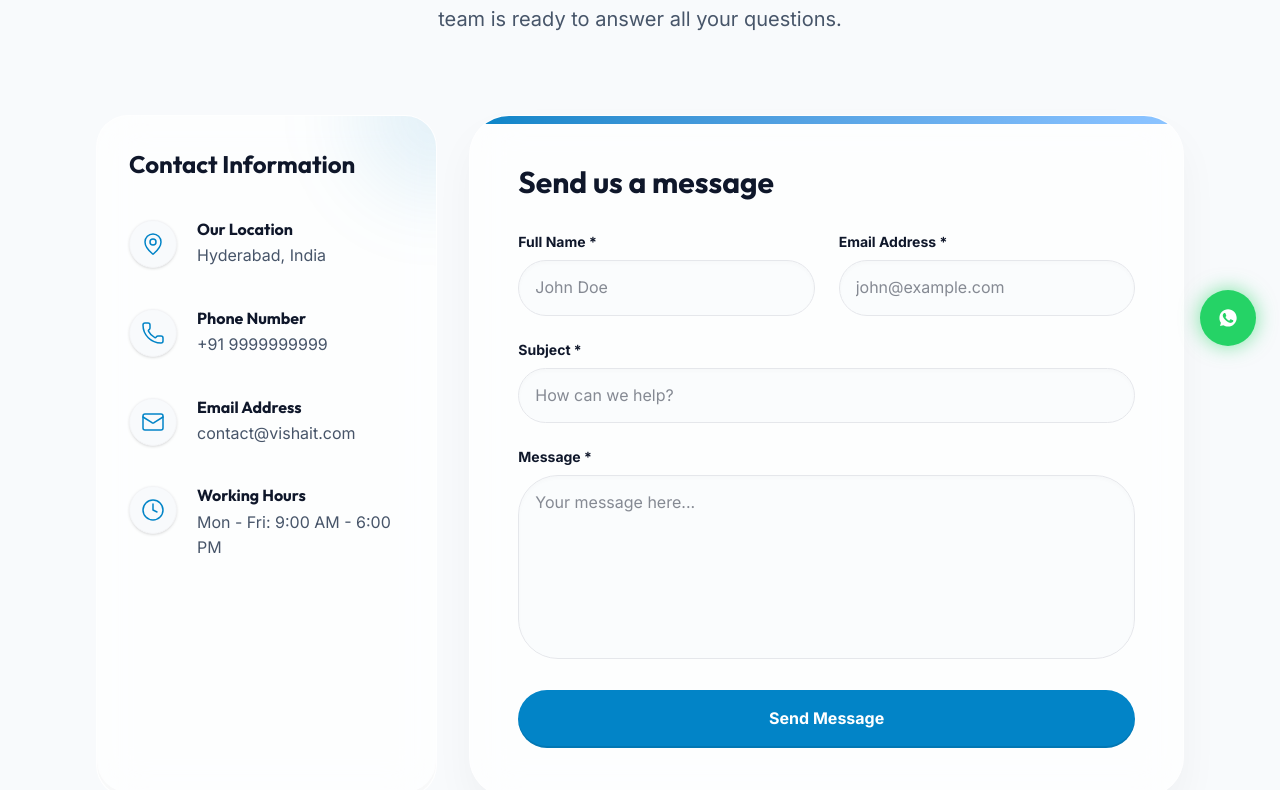
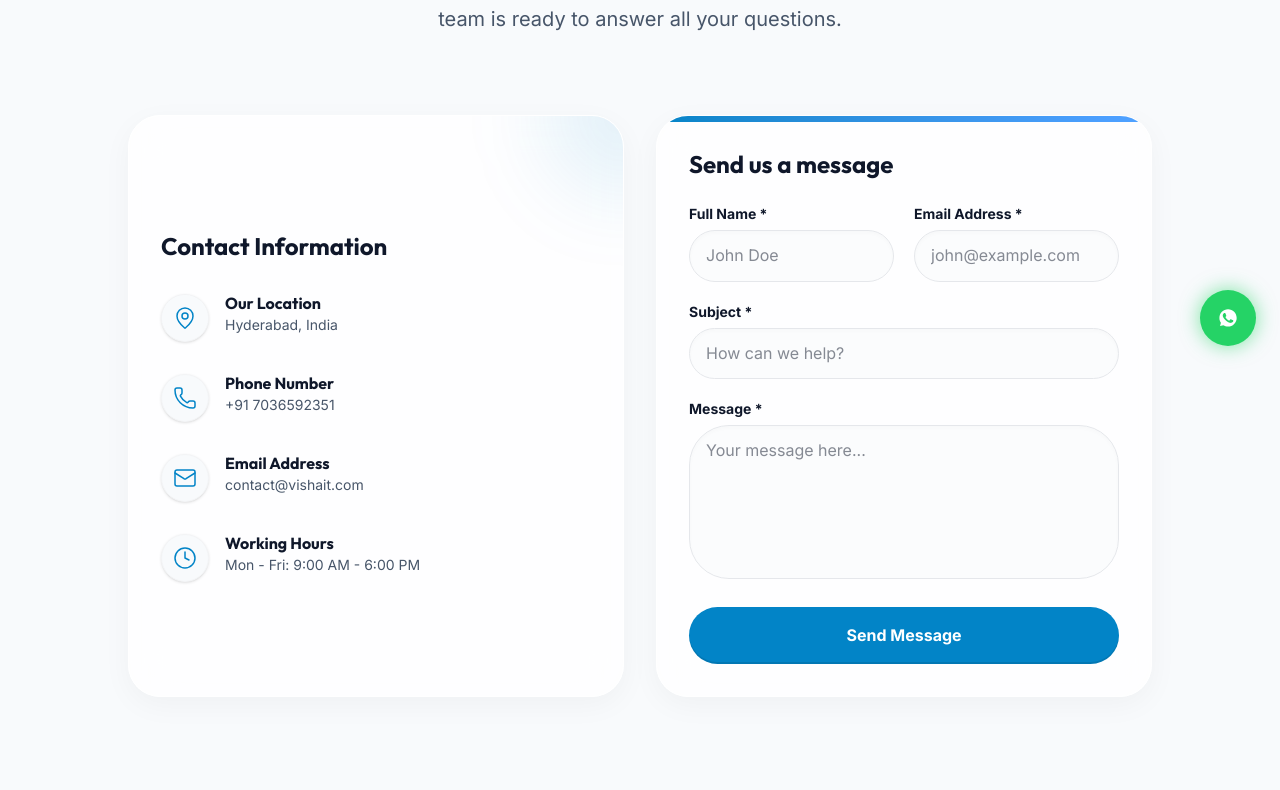
Before and after one commit to PamaCloud/Visha-IT-Solutions, a Next.js app: page /contact in a window 1280 px wide. Shown: the part 430-1220 px from the top of the page. Built offline with nearby package versions, Linux system fonts and the light colour scheme; no server answers; a web font is replaced by a local one.

Commit message:
mobile version

```diff
--- a/src/app/contact/page.tsx
+++ b/src/app/contact/page.tsx
@@ -39,62 +39,62 @@ export default function ContactPage() {
           </SlideUp>
         </div>
 
-        <div className="grid grid-cols-1 lg:grid-cols-3 gap-8">
+        <div className="grid grid-cols-1 lg:grid-cols-2 gap-8 max-w-5xl mx-auto">
 
-          <SlideUp delay={0.3} className="lg:col-span-1">
-            <div className="bg-white/70 backdrop-blur-xl p-8 rounded-[2rem] shadow-[0_8px_30px_rgb(0,0,0,0.04)] shadow-[inset_0_-4px_0_0_rgba(0,0,0,0.02)] border border-white/50 h-full relative overflow-hidden">
+          <SlideUp delay={0.3} className="h-full">
+            <div className="bg-white/80 backdrop-blur-xl p-8 rounded-[2rem] shadow-[0_8px_30px_rgb(0,0,0,0.04)] border border-white relative overflow-hidden h-full flex flex-col justify-center">
               <div className="absolute -top-20 -right-20 w-40 h-40 bg-primary/10 rounded-full blur-2xl"></div>
 
-              <h3 className="text-2xl font-bold font-display text-secondary mb-10 relative z-10">Contact Information</h3>
+              <h3 className="text-2xl font-bold font-display text-secondary mb-8 relative z-10">Contact Information</h3>
 
-              <div className="space-y-10 relative z-10">
-                <div className="flex items-start gap-5 group">
+              <div className="space-y-8 relative z-10">
+                <div className="flex items-start gap-4 group">
                   <div className="w-12 h-12 bg-surface border border-gray-100 text-primary rounded-xl flex items-center justify-center shrink-0 shadow-sm group-hover:scale-110 group-hover:bg-primary group-hover:text-white transition-all duration-300">
                     <MapPin size={24} strokeWidth={1.5} />
                   </div>
                   <div>
-                    <h4 className="font-bold text-secondary mb-1">Our Location</h4>
-                    <p className="text-secondary-light">Hyderabad, India</p>
+                    <h4 className="font-bold text-secondary mb-0.5">Our Location</h4>
+                    <p className="text-secondary-light text-sm">Hyderabad, India</p>
                   </div>
                 </div>
 
-                <div className="flex items-start gap-5 group">
+                <div className="flex items-start gap-4 group">
                   <div className="w-12 h-12 bg-surface border border-gray-100 text-primary rounded-xl flex items-center justify-center shrink-0 shadow-sm group-hover:scale-110 group-hover:bg-primary group-hover:text-white transition-all duration-300">
                     <Phone size={24} strokeWidth={1.5} />
                   </div>
                   <div>
-                    <h4 className="font-bold text-secondary mb-1">Phone Number</h4>
-                    <p className="text-secondary-light">+91 9999999999</p>
+                    <h4 className="font-bold text-secondary mb-0.5">Phone Number</h4>
+                    <p className="text-secondary-light text-sm">+91 7036592351</p>
                   </div>
                 </div>
 
-                <div className="flex items-start gap-5 group">
+                <div className="flex items-start gap-4 group">
                   <div className="w-12 h-12 bg-surface border border-gray-100 text-primary rounded-xl flex items-center justify-center shrink-0 shadow-sm group-hover:scale-110 group-hover:bg-primary group-hover:text-white transition-all duration-300">
                     <Mail size={24} strokeWidth={1.5} />
                   </div>
                   <div>
-                    <h4 className="font-bold text-secondary mb-1">Email Address</h4>
-                    <p className="text-secondary-light">contact@vishait.com</p>
+                    <h4 className="font-bold text-secondary mb-0.5">Email Address</h4>
+                    <p className="text-secondary-light text-sm">contact@vishait.com</p>
                   </div>
                 </div>
 
-                <div className="flex items-start gap-5 group">
+                <div className="flex items-start gap-4 group">
                   <div className="w-12 h-12 bg-surface border border-gray-100 text-primary rounded-xl flex items-center justify-center shrink-0 shadow-sm group-hover:scale-110 group-hover:bg-primary group-hover:text-white transition-all duration-300">
                     <Clock size={24} strokeWidth={1.5} />
                   </div>
                   <div>
-                    <h4 className="font-bold text-secondary mb-1">Working Hours</h4>
-                    <p className="text-secondary-light">Mon - Fri: 9:00 AM - 6:00 PM</p>
+                    <h4 className="font-bold text-secondary mb-0.5">Working Hours</h4>
+                    <p className="text-secondary-light text-sm">Mon - Fri: 9:00 AM - 6:00 PM</p>
                   </div>
                 </div>
               </div>
             </div>
           </SlideUp>
 
-          <SlideUp delay={0.4} className="lg:col-span-2">
-            <div className="bg-white/70 backdrop-blur-xl p-8 md:p-12 rounded-[2.5rem] shadow-[0_20px_40px_rgb(0,0,0,0.04)] border border-white/50 h-full relative overflow-hidden">
-              <div className="absolute top-0 right-0 w-full h-2 bg-gradient-to-r from-primary to-blue-300"></div>
-              <h3 className="text-3xl font-bold font-display text-secondary mb-8">Send us a message</h3>
+          <SlideUp delay={0.4} className="h-full">
+            <div className="bg-white/80 backdrop-blur-xl p-8 rounded-[2rem] shadow-[0_8px_30px_rgb(0,0,0,0.04)] border border-white h-full relative overflow-hidden flex flex-col">
+              <div className="absolute top-0 right-0 w-full h-1.5 bg-gradient-to-r from-primary to-blue-400"></div>
+              <h3 className="text-2xl font-bold font-display text-secondary mb-6">Send us a message</h3>
               <ContactForm />
             </div>
           </SlideUp>
--- a/src/components/forms/ContactForm.tsx
+++ b/src/components/forms/ContactForm.tsx
@@ -27,10 +27,15 @@ export default function ContactForm() {
       formData.append(key, value as string);
     });
 
-    // Wait, the handler needs to support contact. I will update enquiryHandlers.ts.
     const result = await submitContactEnquiry(formData);
 
     if (result.success) {
+      // Navigate to WhatsApp
+      const phoneNumber = "917036592351";
+      const text = `Hello Visha IT Solutions,%0A%0A*Name:* ${data.fullName}%0A*Email:* ${data.email}%0A*Subject:* ${data.subject}%0A*Message:* ${data.message}`;
+      const whatsappUrl = `https://wa.me/${phoneNumber}?text=${text}`;
+      window.open(whatsappUrl, '_blank');
+
       setSuccess(true);
       reset();
     } else {
@@ -50,30 +55,30 @@ export default function ContactForm() {
   }
 
   return (
-    <form onSubmit={handleSubmit(onSubmit)} className="space-y-6">
+    <form onSubmit={handleSubmit(onSubmit)} className="space-y-5">
       {serverError && (
         <div className="p-4 bg-red-50 text-red-600 rounded-lg text-sm font-medium border border-red-100">
           {serverError}
         </div>
       )}
 
-      <div className="grid grid-cols-1 md:grid-cols-2 gap-6">
+      <div className="grid grid-cols-1 md:grid-cols-2 gap-5">
         <div>
-          <label className="block text-sm font-bold text-secondary mb-2">Full Name *</label>
+          <label className="block text-sm font-bold text-secondary mb-1.5">Full Name *</label>
           <input
             {...register("fullName")}
-            className="w-full bg-surface/50 border border-gray-200 text-secondary rounded-xl px-4 py-3.5 focus:outline-none focus:ring-2 focus:ring-primary/20 focus:border-primary transition-all duration-300 shadow-[inset_0_2px_4px_rgba(0,0,0,0.02)]"
+            className="w-full bg-surface/50 border border-gray-200 text-secondary rounded-xl px-4 py-3 focus:outline-none focus:ring-2 focus:ring-primary/20 focus:border-primary transition-all duration-300 shadow-[inset_0_2px_4px_rgba(0,0,0,0.02)]"
             placeholder="John Doe"
           />
           {errors.fullName && <p className="mt-1 text-sm text-red-500 font-medium">{errors.fullName.message}</p>}
         </div>
 
         <div>
-          <label className="block text-sm font-bold text-secondary mb-2">Email Address *</label>
+          <label className="block text-sm font-bold text-secondary mb-1.5">Email Address *</label>
           <input
             {...register("email")}
             type="email"
-            className="w-full bg-surface/50 border border-gray-200 text-secondary rounded-xl px-4 py-3.5 focus:outline-none focus:ring-2 focus:ring-primary/20 focus:border-primary transition-all duration-300 shadow-[inset_0_2px_4px_rgba(0,0,0,0.02)]"
+            className="w-full bg-surface/50 border border-gray-200 text-secondary rounded-xl px-4 py-3 focus:outline-none focus:ring-2 focus:ring-primary/20 focus:border-primary transition-all duration-300 shadow-[inset_0_2px_4px_rgba(0,0,0,0.02)]"
             placeholder="john@example.com"
           />
           {errors.email && <p className="mt-1 text-sm text-red-500 font-medium">{errors.email.message}</p>}
@@ -81,21 +86,21 @@ export default function ContactForm() {
       </div>
 
       <div>
-        <label className="block text-sm font-bold text-secondary mb-2">Subject *</label>
+        <label className="block text-sm font-bold text-secondary mb-1.5">Subject *</label>
         <input
           {...register("subject")}
-          className="w-full bg-surface/50 border border-gray-200 text-secondary rounded-xl px-4 py-3.5 focus:outline-none focus:ring-2 focus:ring-primary/20 focus:border-primary transition-all duration-300 shadow-[inset_0_2px_4px_rgba(0,0,0,0.02)]"
+          className="w-full bg-surface/50 border border-gray-200 text-secondary rounded-xl px-4 py-3 focus:outline-none focus:ring-2 focus:ring-primary/20 focus:border-primary transition-all duration-300 shadow-[inset_0_2px_4px_rgba(0,0,0,0.02)]"
           placeholder="How can we help?"
         />
         {errors.subject && <p className="mt-1 text-sm text-red-500 font-medium">{errors.subject.message}</p>}
       </div>
 
       <div>
-        <label className="block text-sm font-bold text-secondary mb-2">Message *</label>
+        <label className="block text-sm font-bold text-secondary mb-1.5">Message *</label>
         <textarea
           {...register("message")}
-          rows={6}
-          className="w-full bg-surface/50 border border-gray-200 text-secondary rounded-xl px-4 py-3.5 focus:outline-none focus:ring-2 focus:ring-primary/20 focus:border-primary transition-all duration-300 shadow-[inset_0_2px_4px_rgba(0,0,0,0.02)] resize-none"
+          rows={5}
+          className="w-full bg-surface/50 border border-gray-200 text-secondary rounded-xl px-4 py-3 focus:outline-none focus:ring-2 focus:ring-primary/20 focus:border-primary transition-all duration-300 shadow-[inset_0_2px_4px_rgba(0,0,0,0.02)] resize-none"
           placeholder="Your message here..."
         />
         {errors.message && <p className="mt-1 text-sm text-red-500 font-medium">{errors.message.message}</p>}
```
Also changed, not shown: src/app/careers/page.tsx (+9 -9 lines), src/app/training/page.tsx (+19 -15 lines), src/components/layout/Navbar.tsx (+44 -18 lines), build_output.txt (added).
